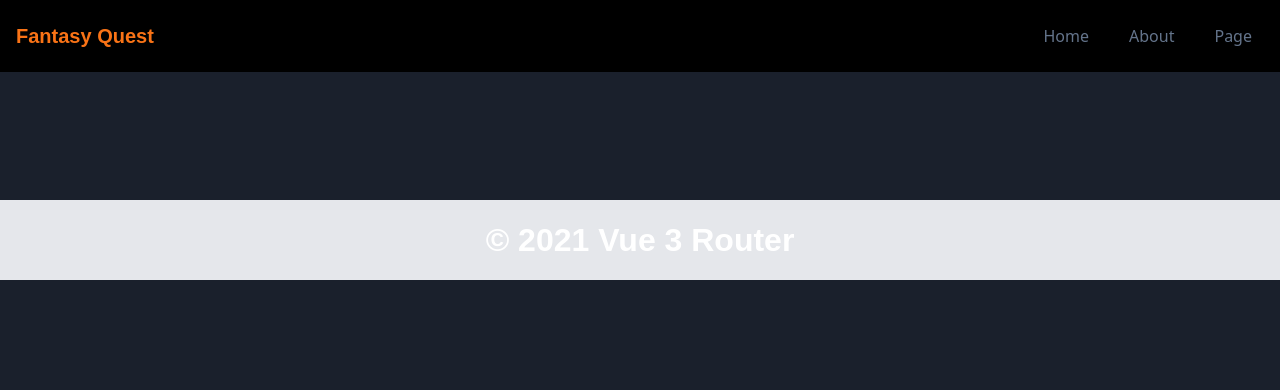
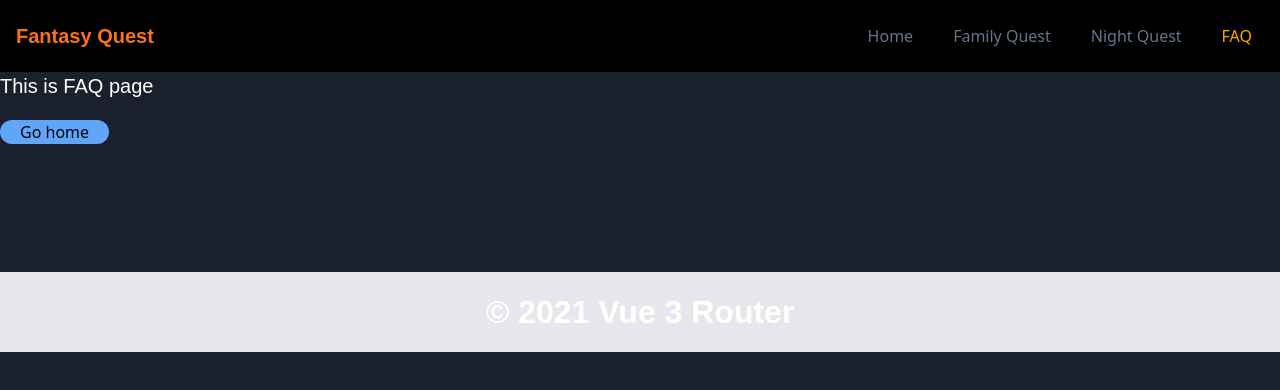
Before and after one commit to DanielPincu/FantasyQuestEsbjerg, a Vue app: page /faq in a window 1280 px wide. Shown: the top 390 px of the page. Built offline with nearby package versions, Linux system fonts and the light colour scheme; a web font is replaced by a local one.

Commit message:
Nav Updated

```diff
--- a/index.html
+++ b/index.html
@@ -2,7 +2,6 @@
 <html lang="en">
   <head>
     <meta charset="UTF-8">
-    <link rel="icon" href="/favicon.ico">
     <meta name="viewport" content="width=device-width, initial-scale=1.0">
   </head>
   <body>
--- a/src/components/Nav-section.vue
+++ b/src/components/Nav-section.vue
@@ -1,8 +1,14 @@
 <template>
     <nav class="flex space-x-4">
         <RouterLink class="text-slate-500 hover:text-blue-500 font-medium px-3 py-2 rounded-full transition-all duration-300" to="/">Home</RouterLink>
-        <RouterLink class="text-slate-500 hover:text-blue-500 font-medium px-3 py-2 rounded-full transition-all duration-300" to="/about">About</RouterLink>
-        <RouterLink class="text-slate-500 hover:text-blue-500 font-medium px-3 py-2 rounded-full transition-all duration-300" to="/page">Page</RouterLink>
+
+        <RouterLink class="text-slate-500 hover:text-blue-500 font-medium px-3 py-2 rounded-full transition-all duration-300" to="/family-quest">Family Quest</RouterLink>
+
+        <RouterLink class="text-slate-500 hover:text-blue-500 font-medium px-3 py-2 rounded-full transition-all duration-300" to="/night-quest">Night Quest</RouterLink>
+
+        <RouterLink class="text-slate-500 hover:text-blue-500 font-medium px-3 py-2 rounded-full transition-all duration-300" to="/faq">FAQ</RouterLink>
+
+        <!-- <RouterLink class="text-slate-500 hover:text-blue-500 font-medium px-3 py-2 rounded-full transition-all duration-300" to="/page">Page</RouterLink> -->
       </nav>
 </template>
 
--- a/src/router/index.js
+++ b/src/router/index.js
@@ -14,30 +14,51 @@ const router = createRouter({
       }
     },
     {
-      path: '/about',
-      name: 'about',
-      component: () => import('../views/AboutView.vue'),
+      path: '/family-quest',
+      name: 'Family Quest',
+      component: () => import('../views/FamilyView.vue'),
       meta: {
-        title: "About"
+        title: "Family Quest"
       }
     },
+
     {
-      path: '/page',
-      name: 'page',
-      component: () => import('../views/PageView.vue'),
+      path: '/night-quest',
+      name: 'Night Quest',
+      component: () => import('../views/NightView.vue'),
       meta: {
-        title: "Page"
+        title: "Night Quest"
       }
     },
+
     {
-      path: '/details/:title',
-      name: 'details',
-      component: () => import('../views/DetailsView.vue'),
+      path: '/faq',
+      name: 'FAQ',
+      component: () => import('../views/FAQView.vue'),
       meta: {
-        dynamicTitle: true
+        title: "FAQ"
       }
+    },
 
-    },
+
+
+    // {
+    //   path: '/page',
+    //   name: 'page',
+    //   component: () => import('../views/PageView.vue'),
+    //   meta: {
+    //     title: "Page"
+    //   }
+    // },
+    // {
+    //   path: '/details/:title',
+    //   name: 'details',
+    //   component: () => import('../views/DetailsView.vue'),
+    //   meta: {
+    //     dynamicTitle: true
+    //   }
+
+    // },
 
   ]
 
--- /dev/null
+++ b/src/views/FAQView.vue
@@ -0,0 +1,14 @@
+<template>
+    <div>
+      <h1 class="text-xl">This is FAQ page</h1>
+
+      <RouterLink to="/faq">
+        <button class="bg-blue-400 rounded-full text-black px-5 mt-5">Go home</button>
+      </RouterLink>
+
+    </div>
+  </template>
+
+  <script setup>
+
+  </script>
--- a/src/views/AboutView.vue
+++ b/src/views/FamilyView.vue
@@ -1,6 +1,6 @@
 <template>
-  <div class="about">
-    <h1 class="text-xl">This is an about page</h1>
+  <div>
+    <h1 class="text-xl">This is Family Quest page</h1>
 
     <RouterLink to="/">
       <button class="bg-blue-400 rounded-full text-black px-5 mt-5">Go home</button>
--- /dev/null
+++ b/src/views/NightView.vue
@@ -0,0 +1,14 @@
+<template>
+    <div>
+      <h1 class="text-xl">This is Night Quest page</h1>
+
+      <RouterLink to="/">
+        <button class="bg-blue-400 rounded-full text-black px-5 mt-5">Go home</button>
+      </RouterLink>
+
+    </div>
+  </template>
+
+  <script setup>
+
+  </script>
```
Also changed, not shown: 1 other file (tests, documents, lock files or other folders).
